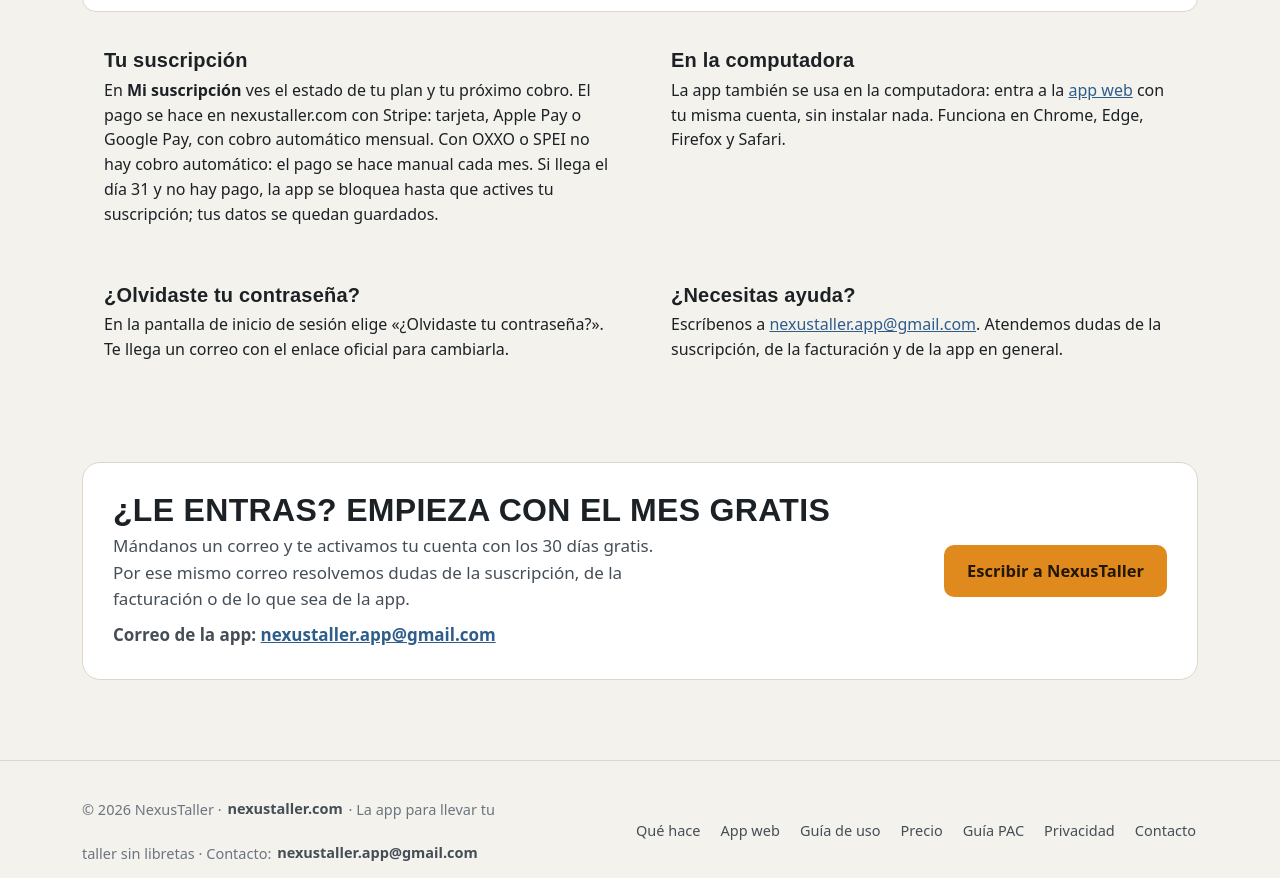
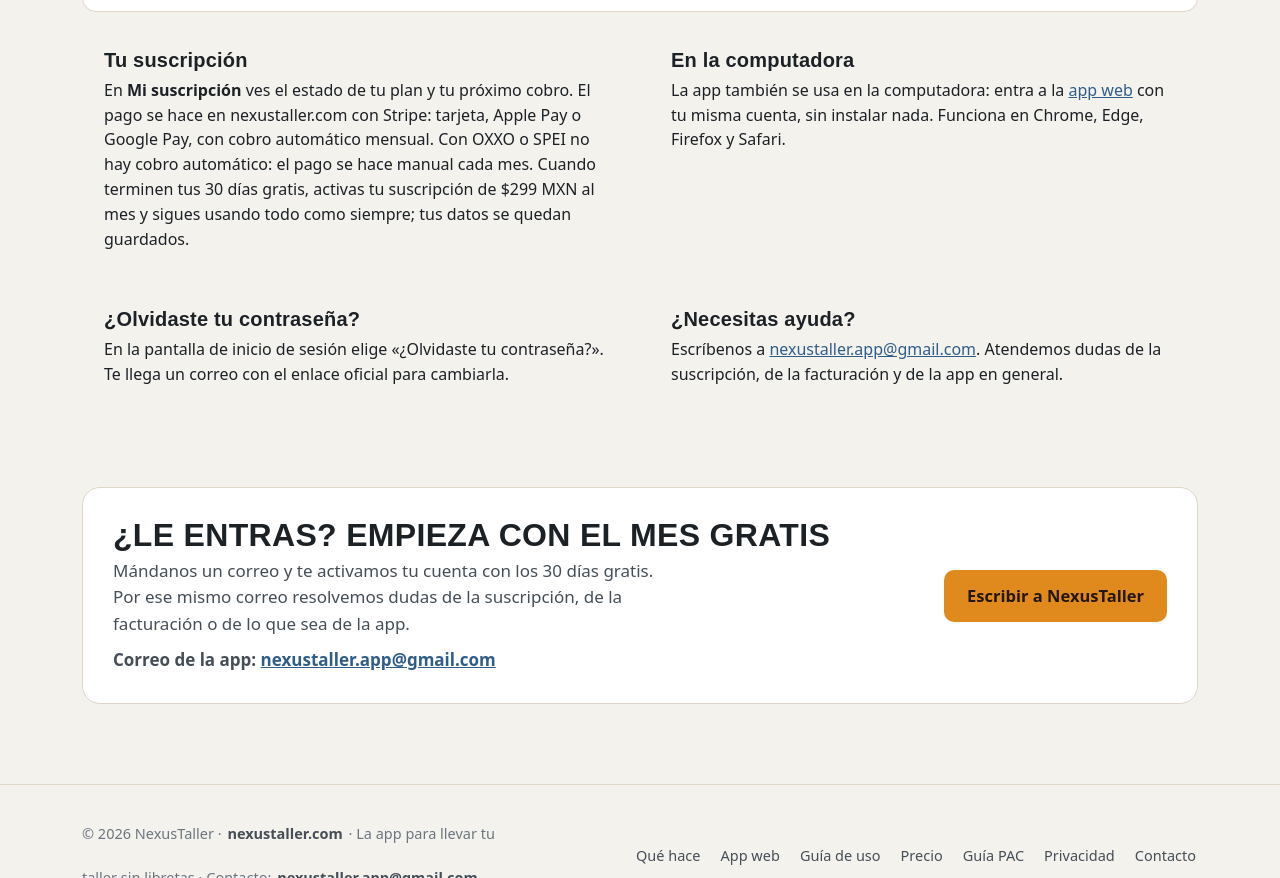
Before and after one commit to gaelandrade58-1/nexustaller-website, a plain HTML site: page guia.html in a window 1280 px wide. Shown: the part 2495-3373 px from the top of the page. Drawn offline with Linux system fonts and the light colour scheme.

Commit message:
Web: quitar mención del bloqueo al día 31 y actualizar nota de pago

```diff
--- a/guia.html
+++ b/guia.html
@@ -524,7 +524,7 @@
       <div class="guide-notes">
         <div class="guide-note">
           <h3>Tu suscripción</h3>
-          <p>En <strong>Mi suscripción</strong> ves el estado de tu plan y tu próximo cobro. El pago se hace en nexustaller.com con Stripe: tarjeta, Apple Pay o Google Pay, con cobro automático mensual. Con OXXO o SPEI no hay cobro automático: el pago se hace manual cada mes. Si llega el día 31 y no hay pago, la app se bloquea hasta que actives tu suscripción; tus datos se quedan guardados.</p>
+          <p>En <strong>Mi suscripción</strong> ves el estado de tu plan y tu próximo cobro. El pago se hace en nexustaller.com con Stripe: tarjeta, Apple Pay o Google Pay, con cobro automático mensual. Con OXXO o SPEI no hay cobro automático: el pago se hace manual cada mes. Cuando terminen tus 30 días gratis, activas tu suscripción de $299 MXN al mes y sigues usando todo como siempre; tus datos se quedan guardados.</p>
         </div>
         <div class="guide-note">
           <h3>En la computadora</h3>
```
